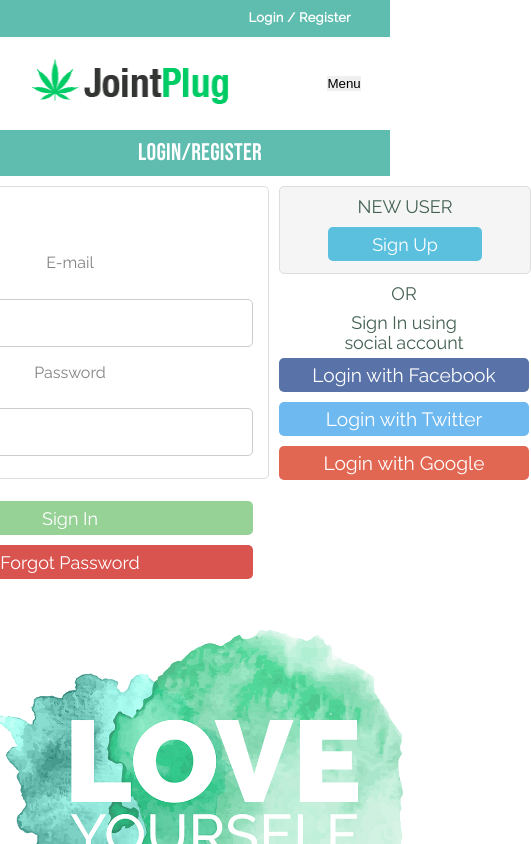
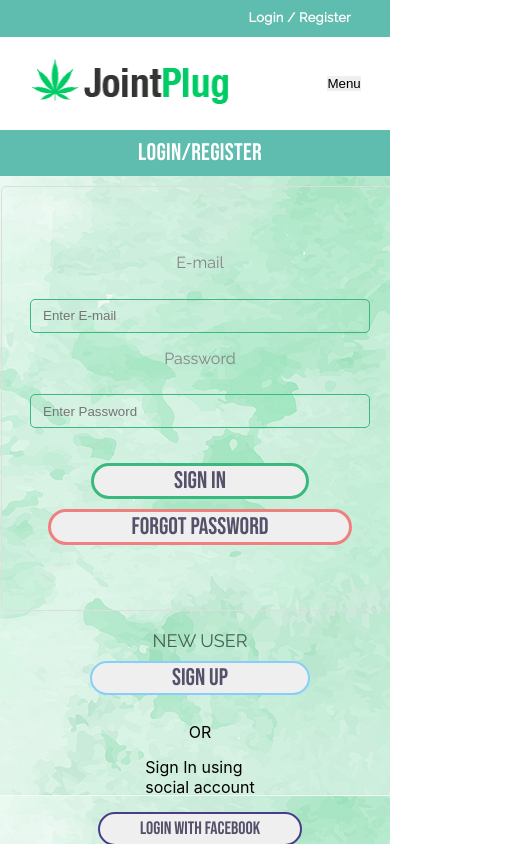
Before and after one commit to ranagoharayoub/Joint-Plug, a React (Create React App) app: page /login in a window 390 px wide. Shown: the top 844 px of the page, 531 px wide, since content can reach past the window. Built offline with nearby package versions, Linux system fonts and the light colour scheme.

Commit message:
Responsive Okay

```diff
--- a/src/Components/Footer.css
+++ b/src/Components/Footer.css
@@ -3,7 +3,7 @@
     width: auto;
     /* background-color: blueviolet; */
     display: flex;
-
+    overflow-x: hidden;
 }
 
 .left-footer{
@@ -86,7 +86,8 @@
 @media only screen and (max-width: 768px) {
     .footer-cont{
         flex-direction: column;
-       align-items: center;
+        align-items: center;
+        overflow: hidden;
     }
     .left-footer, .right-footer{
         width: 100%;
--- a/src/Components/Navbar.css
+++ b/src/Components/Navbar.css
@@ -5,6 +5,7 @@
     display: flex;
     flex-direction: column;
     align-items: center;
+    overflow-x: hidden;
 }
 
 .upper-nav{
--- a/src/Components/ProdCard.css
+++ b/src/Components/ProdCard.css
@@ -12,7 +12,7 @@
 /* If the screen size is 600px wide or less, hide the element */
 @media only screen and (max-width: 768px) {
   .prod-card-cont {
-    width: 100%;
+    width: 80%;
     margin-bottom: 20px;
   }
   .home-cards-sec{
--- a/src/Pages/HomePage.css
+++ b/src/Pages/HomePage.css
@@ -5,7 +5,7 @@
     display: flex;
     flex-direction: column;
     align-items: center;
-
+    overflow-x: hidden;
 }
 
 .vid-div{
@@ -312,6 +312,8 @@
 }
 
 @media only screen and (max-width: 768px) {
+
+
     div.input-fields > form input{
         width: 100%;
     }
--- a/src/Pages/Login.css
+++ b/src/Pages/Login.css
@@ -1,10 +1,10 @@
 .main-div {
   min-height: 500px;
-  width: 100%;
+  width: 100vw;
   display: flex;
   flex-direction: column;
   align-items: center;
-  /* justify-content: center; */
+  overflow-x: hidden;
 
 }
 .heading- {
@@ -41,12 +41,17 @@
 }
 .formblock- {
   width: 366px;
-  height: 261px;
+  min-height: 261px;
   border: solid #dddddd 1px;
   padding: 15px 15px 15px 15px;
   margin-left: 10px;
   margin-top: 10px;
   border-radius: 5px;
+  /* background-color:#3AB97E;  */
+  display: flex;
+  flex-direction: column;
+  align-items: center;
+  justify-content: space-evenly
 }
 @import url("https://fonts.googleapis.com/css2?family=Raleway:wght@700&display=swap");
 .email- {
@@ -57,12 +62,14 @@
   margin-bottom: 5px;
 }
 .emailbox- {
+  box-sizing: border-box;
   width: 340px;
   height: 34px;
   border-radius: 5px;
-  border: solid #cccccc 1px;
+  border: solid #3AB97E 1px;
   padding: 6px 12px 6px 12px;
   margin-bottom: 15px;
+  background-color: transparent;
 }
 .password- {
   font-family: "Raleway", sans-serif;
@@ -72,55 +79,74 @@
   margin-bottom: 5px;
 }
 .passwordbox- {
+  box-sizing: border-box;
   width: 340px;
   height: 34px;
   border-radius: 5px;
-  border: solid #cccccc 1px;
+  border: solid #3AB97E 1px;
   padding: 6px 12px 6px 12px;
   margin-bottom: 15px;
+  background-color: transparent;
 }
 .register- {
-  font-family: "Raleway", sans-serif;
-  width: 366px;
-  height: 34px;
-  background-color: #96d196;
-  color: white;
-  border-radius: 5px;
+  box-sizing: border-box;
+  padding: 5px 80px;
+  border: 3px solid  #3AB97E;
+  border-radius: 20px;
+  font-family: 'Bebas Neue', cursive;
+  font-size: 24px;
+  line-height: 20px;
+  color: #55516a;
+  transition: 1000ms;
   cursor: pointer;
-  margin-top: 10px;
-  font-size: 18px;
 }
 .register-:hover {
-  background-color: #6f9c82;
+
+  background-color: #3AB97E;
+  cursor: pointer;
 }
 .register1- {
-  font-family: "Raleway", sans-serif;
-  width: 366px;
-  height: 34px;
-  background-color: #d9534f;
-  color: white;
-  border-radius: 5px;
+  margin-top: 10px;
+  padding: 5px 80px;
+  border: 3px solid  lightcoral;
+  border-radius: 20px;
+  font-family: 'Bebas Neue', cursive;
+  font-size: 24px;
+  line-height: 20px;
+  color: #55516a;
+  transition: 1000ms;
   cursor: pointer;
-  margin-top: 10px;
-  font-size: 18px;
+
 }
 .register1-:hover {
-  background-color: #ac2925;
+  background-color: lightcoral;
 }
 .member- {
   width: 250px;
-  height: 85.2;
+  min-height: 261px;
   margin-top: 10px;
   margin-left: 10px;
+  display: flex;
+  flex-direction: column;
+  align-items: center;
+  justify-content: space-between;
+  /* background-color: lightslategray; */
 }
 .combined- {
+  /* margin-top: 20px; */
   display: flex;
+  min-height: 70vh;
+  width: 100%;
+  justify-content: space-around;
+  align-items: center;
+  background-image: url('../Images/client-bg.jpg')
 }
 .loginbox- {
   width: 250px;
   height: 85.2px;
-  border: solid #dddddd 1px;
-  background-color: #f5f5f5;
+  /* border: solid #dddddd 1px;
+  background-color: #f5f5f5; */
+  background: transparent;
   display: flex;
   flex-direction: column;
   align-items: center;
@@ -135,70 +161,85 @@
   margin: 10px auto;
 }
 .loginbtn- {
-  font-family: "Raleway", sans-serif;
-  color: white;
-  background-color: #5bc0de;
-  width: 154px;
-  height: 34px;
-  margin: 0px auto;
-  border-radius: 5px;
+  padding: 5px 80px;
+  border: 2px solid  lightskyblue;
+  border-radius: 20px;
+  font-family: 'Bebas Neue', cursive;
+  font-size: 24px;
+  line-height: 20px;
+  color: #55516a;
+  transition: 1000ms;
   cursor: pointer;
-  font-size: 18px;
 }
 .loginbtn-:hover {
-  background-color: skyblue;
+  background-color: lightskyblue;
+
 }
-.socialtxt- {
-  text-align: center;
-  font-family: "Raleway", sans-serif;
-  font-size: 18px;
-  font-weight: 500;
-  line-height: 19.8px;
-  margin-top: 10px;
-  color: #446152;
+.socialtext- {
+  display: flex;
+  flex-direction: column;
+  align-items: center;
+  justify-content: space-evenly;
+  height: 30vh;
+  /* background-color: limegreen; */
 }
 .socialbtn1- {
-  width: 100%;
-  background-color: #5972a8;
-  height: 34px;
-  border-radius: 5px;
+  box-sizing: border-box;
+  padding: 5px 40px;
+  border: 2px solid  darkslateblue;
+  border-radius: 20px;
+  font-family: 'Bebas Neue', cursive;
+  font-size: 18px;
+  line-height: 20px;
+  color: #55516a;
+  transition: 1000ms;
   cursor: pointer;
-  color: white;
-  margin-bottom: 5px;
-  margin-top: 5px;
-  font-size: larger;
-  font-family: "Raleway", sans-serif;
 }
 .socialbtn1-:hover {
-  background-color: darkblue;
+  background-color: darkslateblue;
+  color: white;
 }
 .socialbtn2- {
-  width: 100%;
-  background-color: #6fb9f1;
-  height: 34px;
-  border-radius: 5px;
+  box-sizing: border-box;
+  padding: 5px 40px;
+  border: 2px solid  dodgerblue;
+  border-radius: 20px;
+  font-family: 'Bebas Neue', cursive;
+  font-size: 18px;
+  line-height: 20px;
+  color: #55516a;
+  transition: 1000ms;
   cursor: pointer;
-  color: white;
-  margin-bottom: 5px;
-  margin-top: 5px;
-  font-size: larger;
-  font-family: "Raleway", sans-serif;
 }
 .socialbtn2-:hover {
-  background-color: skyblue;
+  background-color: dodgerblue;
+  color: white;
 }
 .socialbtn3- {
-  width: 100%;
-  background-color: #e26752;
-  height: 34px;
-  border-radius: 5px;
+  box-sizing: border-box;
+  padding: 5px 40px;
+  border: 2px solid  darkred;
+  border-radius: 20px;
+  font-family: 'Bebas Neue', cursive;
+  font-size: 18px;
+  line-height: 20px;
+  color: #55516a;
+  transition: 1000ms;
   cursor: pointer;
-  color: white;
-  margin-bottom: 10px;
-  margin-top: 5px;
-  font-size: larger;
-  font-family: "Raleway", sans-serif;
 }
 .socialbtn3-:hover {
-  background-color: red;
+  background-color: darkred;
+  color: white;
 }
+
+
+@media (max-width: 400px){
+  .combined- {
+    display: flex;
+    flex-direction: column;
+    align-items: center;
+    min-height: max-content;
+  }
+
+
+}
--- a/src/Pages/Login.js
+++ b/src/Pages/Login.js
@@ -16,37 +16,28 @@
             <header className="heading-">
                 <h2 className="heading1-">LOGIN/REGISTER</h2>
             </header>
-            {/* <div className="text-">
-                <p className="simple-">LOGIN</p>
-            </div> */}
             <div className="combined-">
                 <div className="formblock-">
-                    <form onSubmit={formHandle}>
+                    <form  onSubmit={formHandle}>
                     <label for="email"className="email-" required>E-mail</label><br></br>
                     <input value={email} onChange={e => setemail(e.target.value)} className="emailbox-" type="email" placeholder="Enter E-mail" id="email" name="email"></input>
                     <label for="password"className="password-">Password</label><br></br>
                     <input value={password} onChange={e => setpassword(e.target.value)} className="passwordbox-" type="password" placeholder="Enter Password" id="password" name="password"></input><br></br>
                         <button className="register-" type='submit'>Sign In</button>
                         <button className="register1-">Forgot Password</button>
-                </form>
-            </div>
+                    </form>
+                </div>
                 <div className="member-">
                     <div className="loginbox-">
                         <div className="logintext-">NEW USER</div>
                         <Link to='/join'><button className="loginbtn-">Sign Up</button></Link>
                     </div>
                     <div className="socialtext-">
-                        <p className="socialtxt-">OR</p>
-                        <p className="socialtxt-">Sign In using<br></br>social account</p>
-                        <div className="socialbtn-">
+                        <p className="or">OR</p>
+                        <p className="sign-in-">Sign In using<br></br>social account</p>
                         <button className="socialbtn1-">Login with Facebook</button>
-                        </div>
-                        <div className="socialbtn-">
                         <button className="socialbtn2-">Login with Twitter</button>
-                        </div>
-                        <div className="socialbtn-">
                         <button className="socialbtn3-">Login with Google</button>
-                        </div>
                     </div>
                 </div>
             </div>
```
